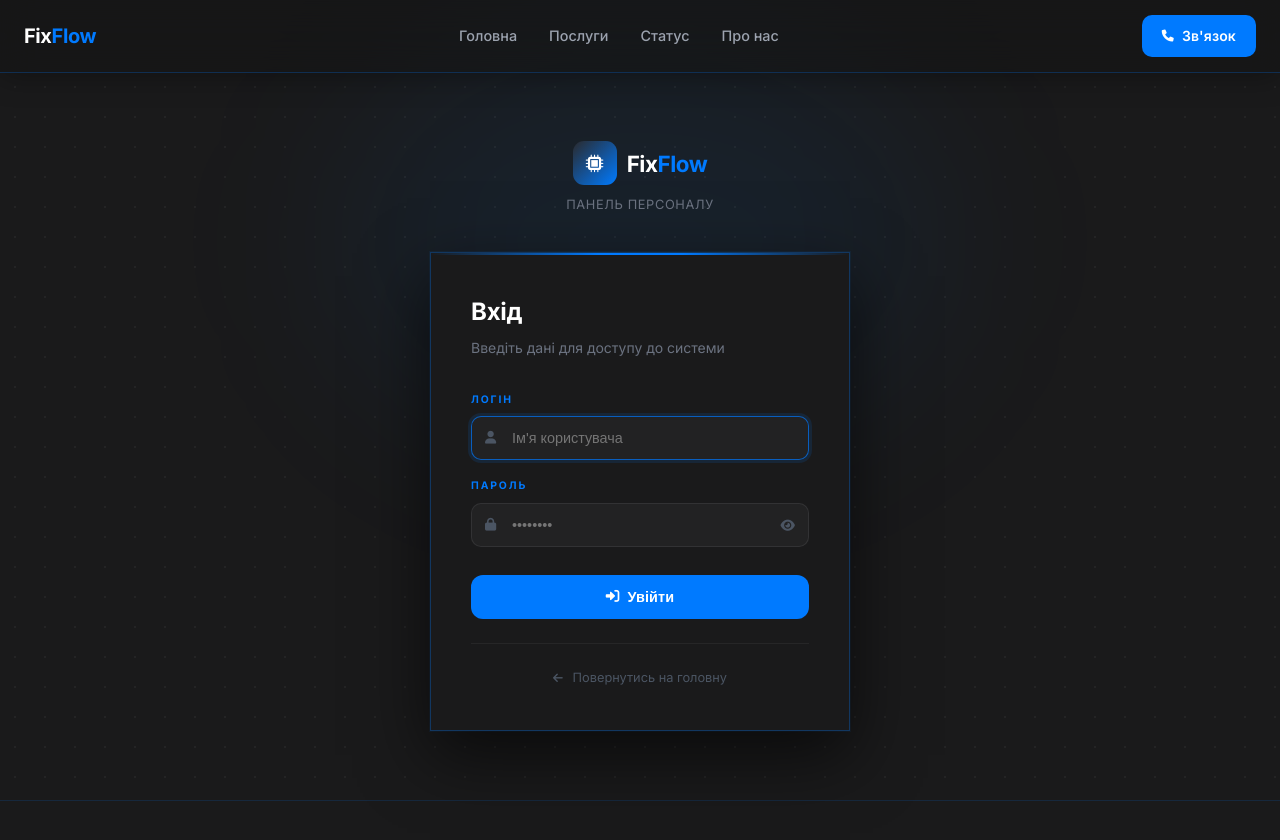
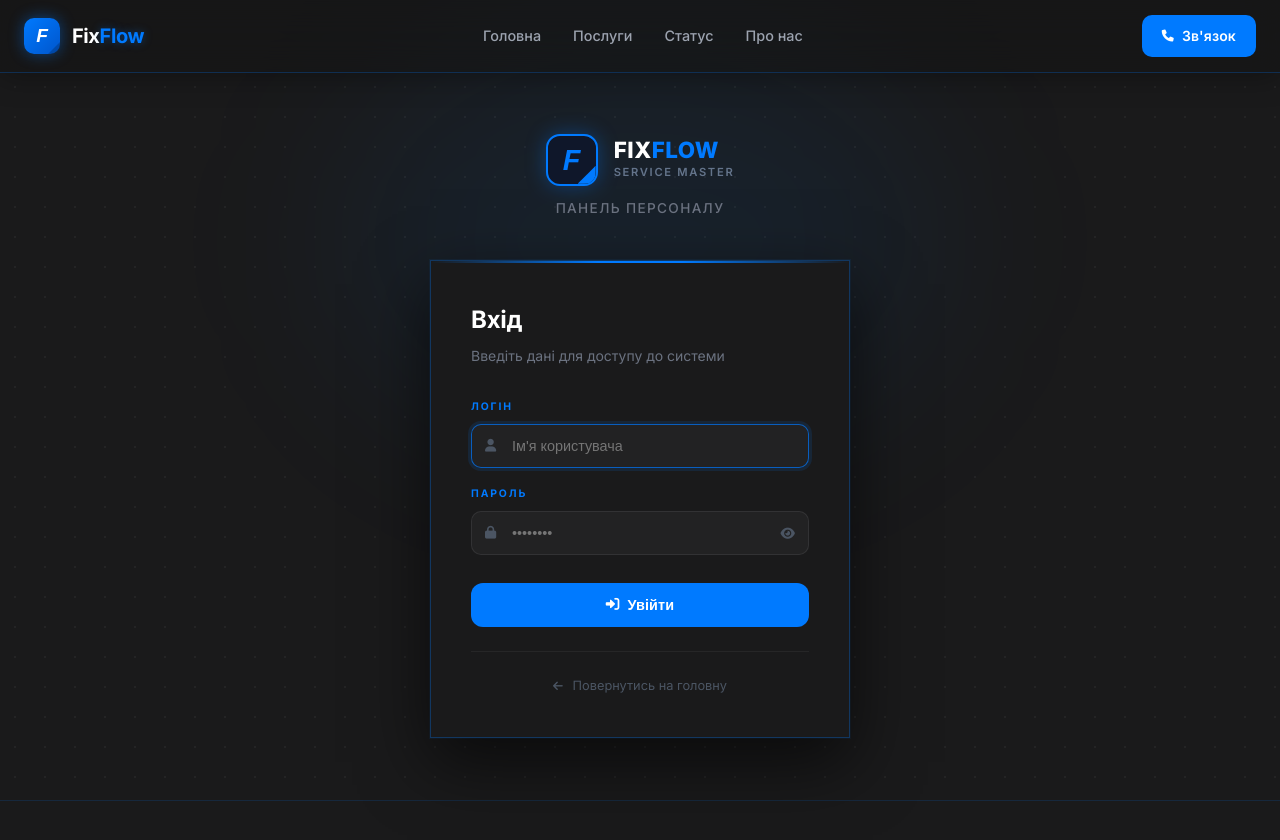
Before and after one commit to Mark202112/FixFlow2.0, a Django app: page /dashboard/login/ in a window 1280 px wide. Shown: the top 840 px of the page. Run offline with Django 5.2, Linux system fonts and the light colour scheme; some libraries are stand-ins or nearby versions.

Commit message:
Logo 1.2.6

```diff
--- a/templates/base.html
+++ b/templates/base.html
@@ -28,17 +28,25 @@
 <header id="hdr" style="position:fixed;top:0;left:0;right:0;z-index:9999;background:rgba(20,20,21,0.55);border-bottom:1px solid rgba(0,122,255,0.25);box-shadow:0 2px 30px rgba(0,0,0,0.35);backdrop-filter:blur(18px);-webkit-backdrop-filter:blur(18px);">
     <div style="max-width:1280px;margin:0 auto;padding:0 24px;">
         <div style="display:flex;align-items:center;justify-content:space-between;height:72px;">
-            <a href="{% url 'main:home' %}" style="text-decoration:none;">
-                <span style="font-size:1.25rem;font-weight:700;letter-spacing:-0.02em;">
-                    <span style="color:#fff;">Fix</span><span style="color:#007AFF;">Flow</span>
+
+            <a href="{% url 'main:home' %}" style="text-decoration:none; display:flex; align-items:center; gap:12px;">
+                <div style="width:36px; height:36px; background:#007AFF; border-radius:10px; display:flex; align-items:center; justify-content:center; position:relative; overflow:hidden; box-shadow:0 0 15px rgba(0, 122, 255, 0.45); background:linear-gradient(135deg, #007AFF 0%, #0056CC 100%);">
+                    <span style="color:#fff; font-size:1.2rem; font-weight:900; font-family:sans-serif; font-style:italic;">F</span>
+                    <div style="position:absolute; bottom:0; right:0; width:12px; height:12px; background:rgba(0,0,0,0.2); clip-path:polygon(100% 0, 0% 100%, 100% 100%);"></div>
+                </div>
+
+                <span style="font-size:1.25rem; font-weight:700; letter-spacing:-0.02em;">
+                    <span style="color:#fff;">Fix</span><span style="color:#007AFF; text-shadow: 0 0 10px rgba(0, 122, 255, 0.4);">Flow</span>
                 </span>
             </a>
+
             <nav id="desk-nav" style="display:none;align-items:center;gap:32px;">
-                <a href="{% url 'main:home' %}"            class="hdr-link">Головна</a>
+                <a href="{% url 'main:home' %}"           class="hdr-link">Головна</a>
                 <a href="{% url 'main:home' %}#services"   class="hdr-link">Послуги</a>
                 <a href="{% url 'main:home' %}#status"     class="hdr-link">Статус</a>
                 <a href="{% url 'main:home' %}#advantages" class="hdr-link">Про нас</a>
             </nav>
+
             <div style="display:flex;align-items:center;gap:12px;">
                 <a href="{% url 'main:home' %}#contact" class="zvyazok-btn btn-primary" style="padding:10px 20px;border-radius:10px;font-size:.875rem;"><i class="fas fa-phone" style="font-size:.75rem;"></i> Зв'язок</a>
                 <button id="burger" onclick="toggleMobileMenu()" style="display:flex;flex-direction:column;justify-content:center;gap:5px;width:40px;height:40px;background:transparent;border:1px solid rgba(255,255,255,.1);border-radius:8px;cursor:pointer;" onmouseover="this.style.background='rgba(255,255,255,.08)'" onmouseout="this.style.background='transparent'">
--- a/templates/dashboard/login.html
+++ b/templates/dashboard/login.html
@@ -16,17 +16,22 @@
     <div style="position:relative; z-index:1; width:100%; max-width:420px;">
 
         <!-- Logo -->
-        <div style="text-align:center; margin-bottom:36px;">
-            <a href="{% url 'main:home' %}" style="text-decoration:none; display:inline-flex; align-items:center; gap:10px;">
-                <div style="width:44px; height:44px; border-radius:11px; display:flex; align-items:center; justify-content:center;
-                            background:linear-gradient(135deg,#2A2A2D 0%,#007AFF 100%);">
-                    <i class="fas fa-microchip" style="color:#fff; font-size:1.1rem;"></i>
+        <div style="text-align:center; margin-bottom:40px;">
+            <a href="{% url 'main:home' %}" style="text-decoration:none; display:inline-flex; align-items:center; gap:16px; text-align: left;">
+                <div style="width:52px; height:52px; background:#0f172a; border:2.5px solid #007AFF; border-radius:14px; display:flex; align-items:center; justify-content:center; position:relative; overflow:hidden; box-shadow:0 0 20px rgba(0, 122, 255, 0.35);">
+                    <span style="color:#007AFF; font-size:1.8rem; font-weight:900; font-family:sans-serif; font-style:italic;">F</span>
+                    <div style="position:absolute; bottom:0; right:0; width:18px; height:18px; background:#007AFF; clip-path:polygon(100% 0, 0% 100%, 100% 100%);"></div>
                 </div>
-                <span style="font-size:1.4rem; font-weight:700; letter-spacing:-0.02em;">
-                    <span style="color:#fff;">Fix</span><span style="color:#007AFF;">Flow</span>
-                </span>
+
+                <div>
+                    <p style="color:#fff; font-size:1.4rem; font-weight:800; margin:0; line-height:1; letter-spacing:0.5px;">FIX<span style="color:#007AFF;">FLOW</span></p>
+                    <p style="color:#64748b; font-size:.7rem; margin:0; line-height:1.4; margin-top:4px; text-transform:uppercase; letter-spacing:.15em; font-weight:600;">Service Master</p>
+                </div>
             </a>
-            <p style="color:#6b7280; font-size:.8rem; margin-top:10px; letter-spacing:.05em;">ПАНЕЛЬ ПЕРСОНАЛУ</p>
+
+            <p style="color:#6b7280; font-size:.85rem; margin-top:12px; letter-spacing:.1em; text-transform: uppercase; font-weight: 500;">
+                ПАНЕЛЬ ПЕРСОНАЛУ
+            </p>
         </div>
 
         <!-- Card -->
```
Also changed, not shown: templates/dashboard/base_dashboard.html (+5 -4 lines), templates/dashboard/calendar.html (+12 -17 lines).
